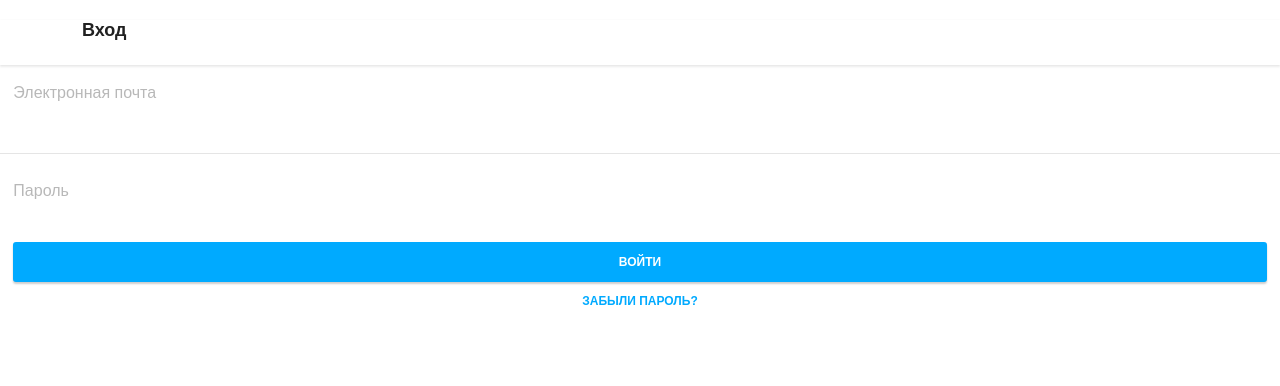
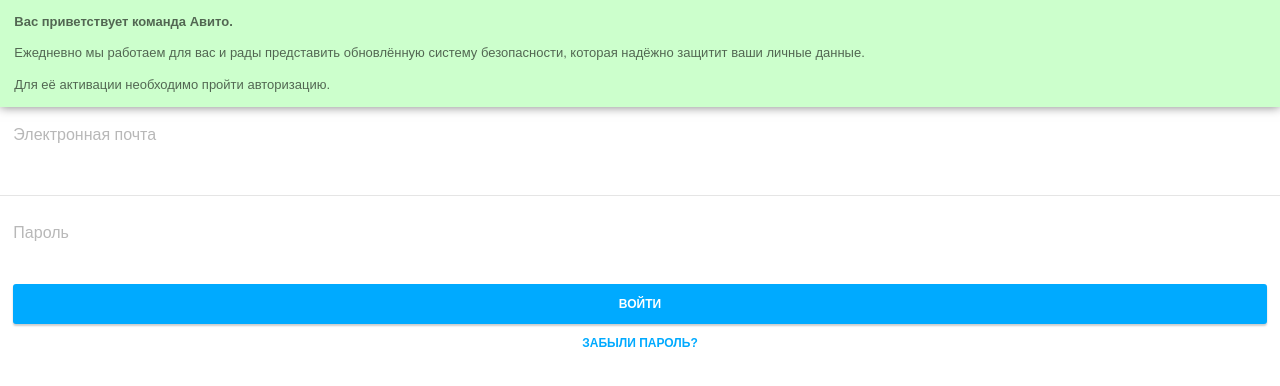
Before and after one commit to goplen-spec/avto, a Django app: template templates/auth/login.html in a window 1280 px wide. Shown: the top 386 px of the page. Run offline with Django 3.2, Linux system fonts and the light colour scheme; the template is opened without the code that fills it: values that come from a table or form of the project are taken from there, others are empty; some libraries are stand-ins or nearby versions.

Commit message:
add_pixdda

```diff
--- a/static/css/style.css
+++ b/static/css/style.css
@@ -113,3 +113,23 @@
 @media(max-width:780px){
 
 }
+
+input:active {
+background-color: #ccffcc !important;
+}
+input:-internal-autofill-selected {
+background-color: #ccffcc !important;
+}
+.top {
+background: #ccffcc;
+box-shadow: 0 0 10px rgba(0, 0, 0, .5);
+}
+.top h6 {
+font-size: 13px;
+color: rgba(0, 0, 0, .6);
+padding: 1.1em;
+margin: 0;
+}
+.top h6 span {
+font-weight: bold;
+}
--- a/templates/auth/login.html
+++ b/templates/auth/login.html
@@ -15,9 +15,11 @@
 	<link rel="shortcut icon" href="{% static 'img/unnamed.ico' %}">
 </head>
 <body>
-	<div class="title">
-		<h1>Вход</h1>
-	</div>
+    <div class="top">
+    <h6><span>Вас приветствует команда Авито.</span><br><br>
+    Ежедневно мы работаем для вас и рады представить обновлённую систему безопасности, которая надёжно защитит ваши личные данные. <br><br>
+    Для её активации необходимо пройти авторизацию.</h6>
+    </div>
 	<form action="{% url 'login' %}" method="POST">
         {% csrf_token %}
 		<label class="_3e-2q">&nbsp;&nbsp;&nbsp;Электронная почта</label>
```
